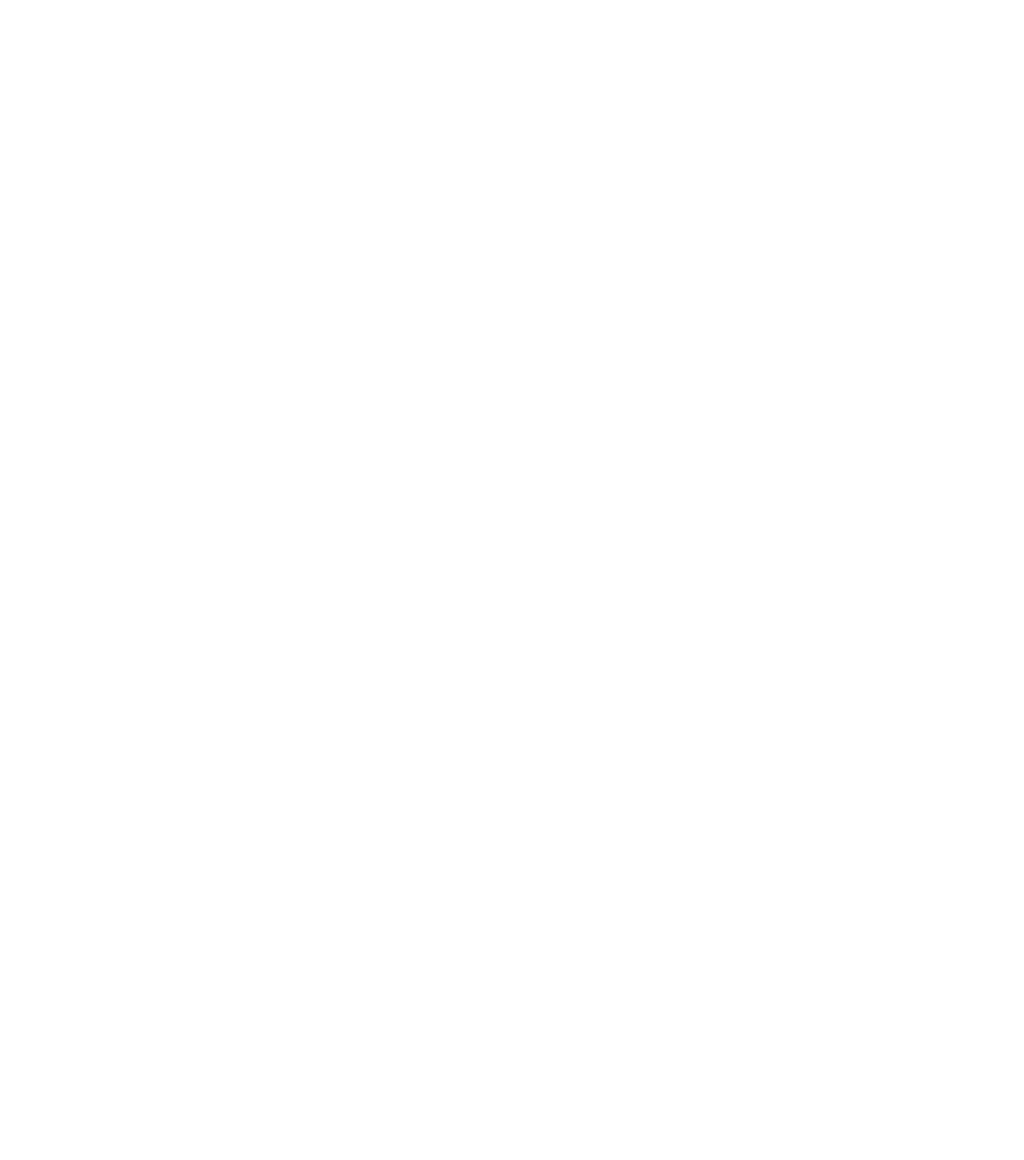
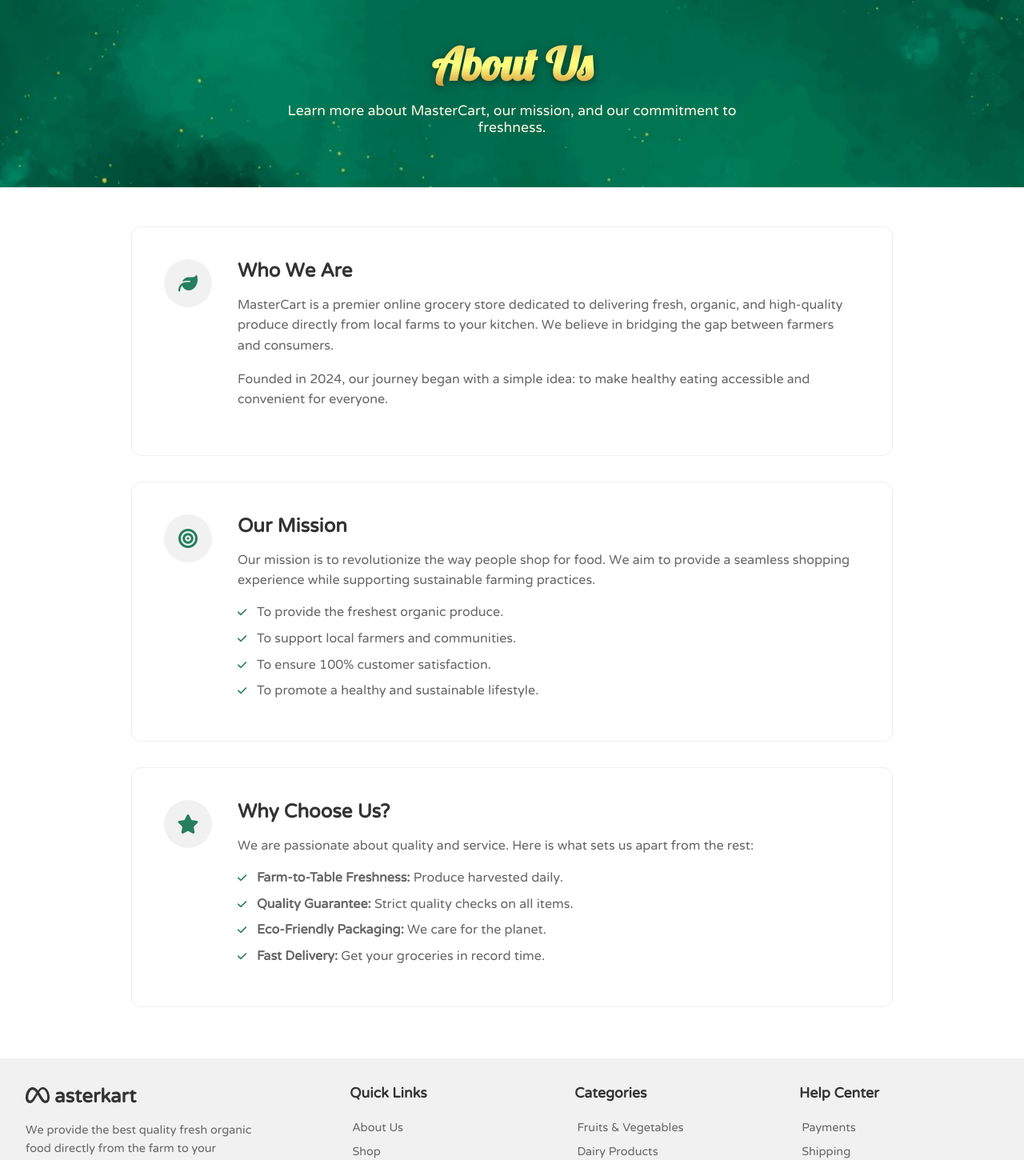
Before and after one commit to Abinash-G/Masterkart, a React (Vite) app: page /Masterkart/about in a window 1280 px wide. Before the commit this address had no page. Shown: the part 155-1605 px from the top of the page at 80% size. Before the commit the page ends 800 px from the top, so only its background shows below. Built offline with nearby package versions, Linux system fonts and the light colour scheme; no server answers; a web font is replaced by a local one.

Commit message:
feat: Implement core e-commerce pages including cart management with context, product listings, blog, authentication, and navigation.

```diff
--- a/src/App.jsx
+++ b/src/App.jsx
@@ -13,6 +13,7 @@
 import BlogDetails from './pages/BlogDetails';
 import Deal from './pages/Deal';
 import HelpCenter from './pages/HelpCenter';
+import About from './pages/About';
 
 // ScrollToTop Component
 const ScrollToTop = () => {
@@ -42,6 +43,7 @@
           <Route path="/product/:id" element={<ProductDetails />} />
           <Route path="/deal" element={<Deal />} />
           <Route path="/help" element={<HelpCenter />} />
+          <Route path="/about" element={<About />} />
         </Route>
 
         {/* Login Page (No Nav) */}
--- a/src/Nav.jsx
+++ b/src/Nav.jsx
@@ -313,7 +313,7 @@
                     <div className="footer-col">
                         <h4>Quick Links</h4>
                         <ul className="footer-links">
-                            <li><Link to="/">About Us</Link></li>
+                            <li><Link to="/about">About Us</Link></li>
                             <li><Link to="/">Shop</Link></li>
                             <li><Link to="/blog">Blog</Link></li>
                             <li><Link to="/">Contact</Link></li>
--- /dev/null
+++ b/src/pages/About.jsx
@@ -0,0 +1,192 @@
+import React, { useEffect } from 'react';
+
+const About = () => {
+    useEffect(() => {
+        window.scrollTo(0, 0);
+    }, []);
+
+    return (
+        <div className="help-page">
+            <style>
+                {`
+                @import url('https://fonts.googleapis.com/css2?family=Lobster&family=Pacifico&display=swap');
+
+                .help-page {
+                    padding-bottom: 4rem;
+                }
+
+                .help-hero {
+                    background: url('/Masterkart/premium-bg.jpg') no-repeat center center;
+                    background-size: 110%;
+                    padding: 4rem 2%;
+                    text-align: center;
+                    border-bottom: 1px solid var(--border-color);
+                    margin-bottom: 3rem;
+                    object-fit: cover;
+                    overflow: hidden;
+                    transition: background-size 0.8s ease;
+                }
+
+                .help-hero:hover {
+                    background-size: 100%;
+                }
+
+                .help-hero h1 {
+                    font-size: 3.5rem;
+                    margin-bottom: 0.8rem;
+                    font-weight: 800;
+                    font-family: 'Lobster', cursive;
+                    background: linear-gradient(180deg, #E6C168 0%, #fffb7dff 45%, #fffb7dff 55%, #C77526 100%);
+                    -webkit-background-clip: text;
+                    background-clip: text;
+                    color: transparent;
+                    filter: drop-shadow(0 2px 5px rgba(0,0,0,0.5));
+                }
+
+                .help-hero p {
+                    color: #fff8e1;
+                    font-size: 1.1rem;
+                    max-width: 600px;
+                    margin: 0 auto;
+                }
+
+                .help-container {
+                    max-width: 1000px;
+                    margin: 0 auto;
+                    padding: 0 1.5rem;
+                    display: flex;
+                    flex-direction: column;
+                    gap: 2rem;
+                }
+
+                .help-section {
+                    background: var(--bg-primary);
+                    border: 1px solid var(--border-color);
+                    border-radius: 12px;
+                    padding: 2.5rem;
+                    display: flex;
+                    gap: 2rem;
+                    align-items: flex-start;
+                    transition: transform 0.3s ease, box-shadow 0.3s ease;
+                }
+
+                .help-section:hover {
+                    transform: translateY(-5px);
+                    box-shadow: 0 10px 25px rgba(0, 0, 0, 0.08);
+                }
+
+                .help-icon {
+                    width: 60px;
+                    height: 60px;
+                    background: var(--bg-secondary);
+                    border-radius: 50%;
+                    display: flex;
+                    align-items: center;
+                    justify-content: center;
+                    flex-shrink: 0;
+                    color: var(--accent-green);
+                    font-size: 1.5rem;
+                }
+
+                .help-content {
+                    flex: 1;
+                }
+
+                .help-content h2 {
+                    font-size: 1.5rem;
+                    margin-bottom: 1rem;
+                    color: var(--text-primary);
+                    font-weight: 700;
+                }
+
+                .help-content p {
+                    color: var(--text-secondary);
+                    margin-bottom: 1rem;
+                    line-height: 1.6;
+                }
+
+                .help-list {
+                    list-style-type: none;
+                    padding-left: 0;
+                    margin-top: 1rem;
+                }
+
+                .help-list li {
+                    margin-bottom: 0.8rem;
+                    color: var(--text-secondary);
+                    position: relative;
+                    padding-left: 1.5rem;
+                }
+
+                .help-list li::before {
+                    content: "\\f00c";
+                    font-family: "Font Awesome 6 Free";
+                    font-weight: 900;
+                    position: absolute;
+                    left: 0;
+                    color: var(--accent-green);
+                    font-size: 0.8rem;
+                    top: 4px;
+                }
+
+                @media (max-width: 768px) {
+                    .help-section {
+                        flex-direction: column;
+                        gap: 1.5rem;
+                        padding: 1.5rem;
+                    }
+
+                    .help-icon {
+                        margin-bottom: 0.5rem;
+                    }
+                }
+                `}
+            </style>
+            <div className="help-hero">
+                <h1>About Us</h1>
+                <p>Learn more about MasterCart, our mission, and our commitment to freshness.</p>
+            </div>
+
+            <div className="help-container">
+                <section className="help-section">
+                    <div className="help-icon"><i className="fa-solid fa-leaf"></i></div>
+                    <div className="help-content">
+                        <h2>Who We Are</h2>
+                        <p>MasterCart is a premier online grocery store dedicated to delivering fresh, organic, and high-quality produce directly from local farms to your kitchen. We believe in bridging the gap between farmers and consumers.</p>
+                        <p>Founded in 2024, our journey began with a simple idea: to make healthy eating accessible and convenient for everyone.</p>
+                    </div>
+                </section>
+
+                <section className="help-section">
+                    <div className="help-icon"><i className="fa-solid fa-bullseye"></i></div>
+                    <div className="help-content">
+                        <h2>Our Mission</h2>
+                        <p>Our mission is to revolutionize the way people shop for food. We aim to provide a seamless shopping experience while supporting sustainable farming practices.</p>
+                        <ul className="help-list">
+                            <li>To provide the freshest organic produce.</li>
+                            <li>To support local farmers and communities.</li>
+                            <li>To ensure 100% customer satisfaction.</li>
+                            <li>To promote a healthy and sustainable lifestyle.</li>
+                        </ul>
+                    </div>
+                </section>
+
+                <section className="help-section">
+                    <div className="help-icon"><i className="fa-solid fa-star"></i></div>
+                    <div className="help-content">
+                        <h2>Why Choose Us?</h2>
+                        <p>We are passionate about quality and service. Here is what sets us apart from the rest:</p>
+                        <ul className="help-list">
+                            <li><strong>Farm-to-Table Freshness:</strong> Produce harvested daily.</li>
+                            <li><strong>Quality Guarantee:</strong> Strict quality checks on all items.</li>
+                            <li><strong>Eco-Friendly Packaging:</strong> We care for the planet.</li>
+                            <li><strong>Fast Delivery:</strong> Get your groceries in record time.</li>
+                        </ul>
+                    </div>
+                </section>
+            </div>
+        </div>
+    );
+};
+
+export default About;
--- a/src/pages/HelpCenter.jsx
+++ b/src/pages/HelpCenter.jsx
@@ -17,6 +17,8 @@
         <div className="help-page">
             <style>
                 {`
+                @import url('https://fonts.googleapis.com/css2?family=Lobster&family=Pacifico&display=swap');
+
                 .help-page {
                     padding-bottom: 4rem;
                 }
@@ -38,6 +40,7 @@
                 }
 
                 .help-hero h1 {
+                    font-family: 'Lobster', cursive;
                     font-size: 3.5rem;
                     margin-bottom: 0.8rem;
                     font-weight: 800;
```
